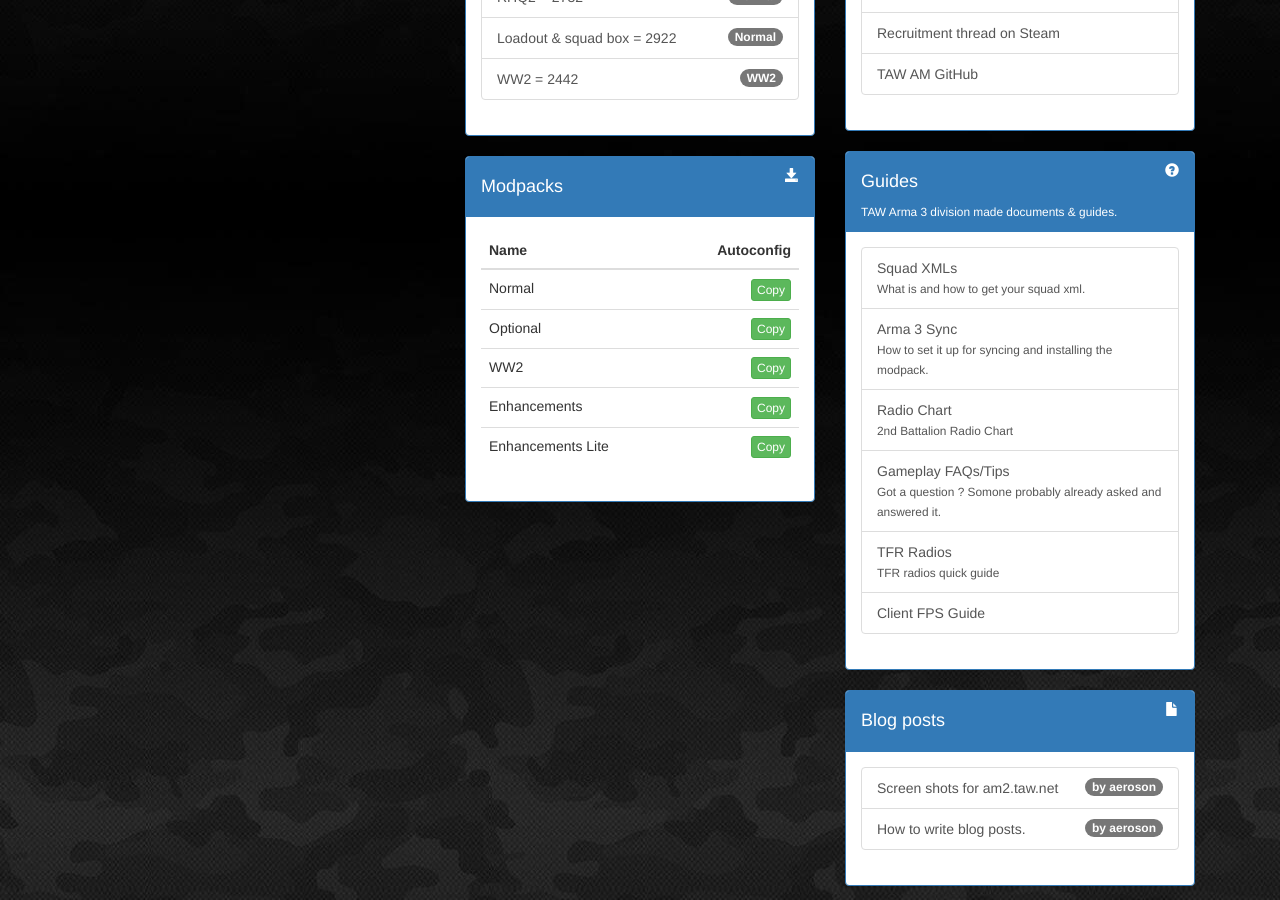
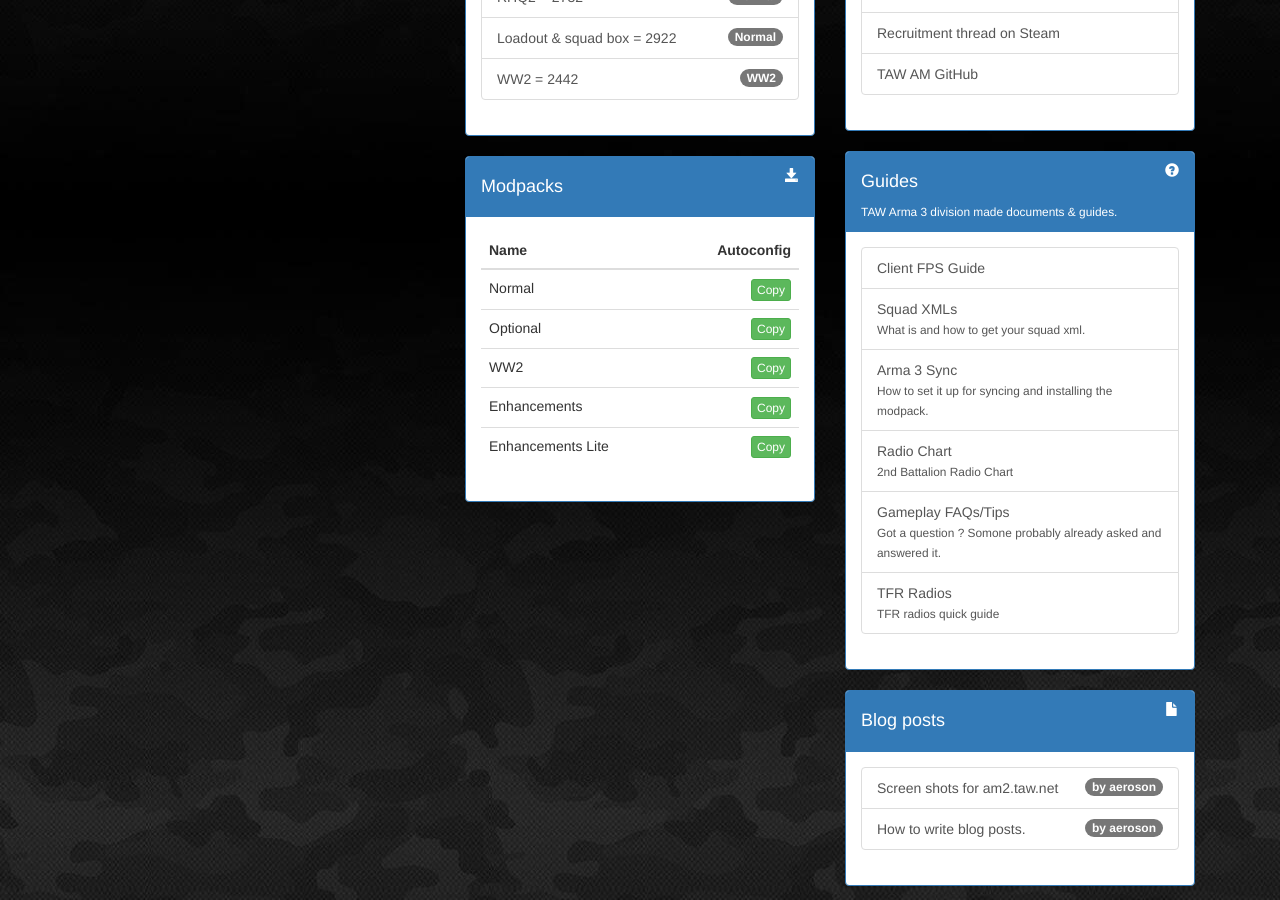
Before and after one commit to TAW-Arma/AM2-Web, a Jekyll site: the page built from index.html, in a window 1280 px wide and 900 px high, scrolled down 970 px. Built offline with Jekyll 4.4.1, drawn with Linux system fonts in a browser that asks for light colours; comment, search, counter and statistics services are not loaded.

Commit message:
Update index.html

```diff
--- a/index.html
+++ b/index.html
@@ -211,7 +211,7 @@ title: TAW Arma - 2nd Battalion
 				<div class="list-group">
 					<a href="http://taw.net" class="list-group-item" target="_blank">TAW website</a>
 					<a href="https://www.reddit.com/r/FindAUnit/comments/4hnabq/a3recruitingvideo_tawnet_are_now_recruiting//" class="list-group-item" target="_blank">Recruitment thread on Reddit</a>
-					<a href="http://steamcommunity.com/app/107410/discussions/10/412446890559182042/" class="list-group-item" target="_blank">Recruitment thread on Steam</a>
+					<a href="https://steamcommunity.com/app/107410/discussions/10/360670708780651525/" class="list-group-item" target="_blank">Recruitment thread on Steam</a>
 					<a href="https://github.com/TAW-Arma/" class="list-group-item" target="_blank">TAW AM GitHub</a>
 				</div>
 				<div class="clearfix"></div>
@@ -229,12 +229,12 @@ title: TAW Arma - 2nd Battalion
 			<div class="panel-body">
 				<div class="list-group">
 					<div class="list-group">
+<a class="list-group-item" href="https://docs.google.com/document/d/1IuptCWlhwsgqfTm5tB8ehgDuBNL6Zh6oNRIcKhpCvlo" target="_blank">Client FPS Guide</a>
 <a class="list-group-item" href="https://github.com/TAW-Arma/TawGatherMembersInfo#arma-squad-xmls" target="_blank">Squad XMLs<br><small>What is and how to get your squad xml.</small></a>
 <a class="list-group-item" href="https://docs.google.com/document/d/1fl07M3yJeGIkzG0rd58Nhod2n2_04Y4Ipv6LLm6vrWg" target="_blank">Arma 3 Sync<br><small>How to set it up for syncing and installing the modpack.</small></a>
 <a class="list-group-item" href="https://docs.google.com/drawings/d/1_ywe1ZCiBhZf-5L_JSezNntL3XKrVUC9Acm7zo4NMm0" target="_blank">Radio Chart<br><small>2nd Battalion Radio Chart</small></a>
 <a class="list-group-item" href="https://docs.google.com/document/d/17D1Iaer3iK479DGrhiqFnfyurRh13S2ptP3CAxaz6NE" target="_blank">Gameplay FAQs/Tips<br><small>Got a question ? Somone probably already asked and answered it.</small></a>
 <a class="list-group-item" href="https://docs.google.com/a/mattgraham.me/presentation/d/15-Vx8eyZYZiSBfUEMDJLRR9BDyZ2uX71VF_r_UsnQA0/edit#slide=id.p" target="_blank">TFR Radios<br><small>TFR radios quick guide</small></a>
-<a class="list-group-item" href="https://docs.google.com/document/d/1IuptCWlhwsgqfTm5tB8ehgDuBNL6Zh6oNRIcKhpCvlo" target="_blank">Client FPS Guide</a>
 					</div>
 				</div>
 			</div>
```
